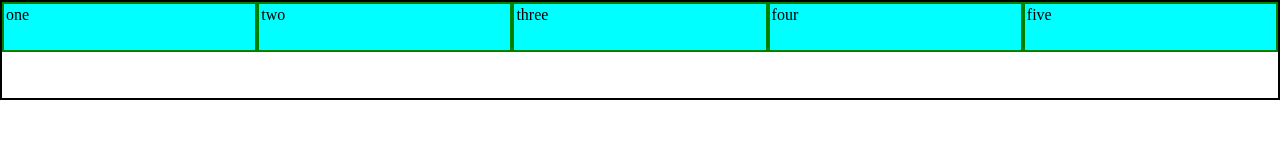
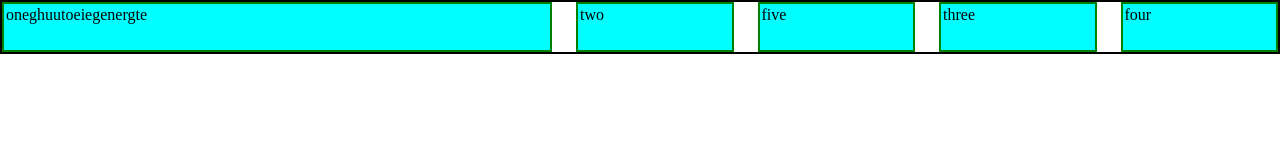
Before and after one commit to sivafastbokz/css-practice, a plain HTML site: page index.html in a window 1280 px wide. Drawn offline with Linux system fonts and the light colour scheme.

Commit message:
practiced

```diff
--- a/index.css
+++ b/index.css
@@ -113,19 +113,40 @@
 }
 .grid{
     display: grid;
-    height: 100px;
+    /* height: 130px; */
     width: 100%;
     border: 2px solid black;
-    grid-template-rows: repeat(5,1fr);
-    grid-template-columns: repeat(auto-fit,minmax(100px,1fr));
+    gap: 1.5rem;
+    grid-template-columns: 550px repeat(4,1fr); /* defines the width of each column */
+    /* grid-template-rows:auto; defines the height of the each row  */
+    /* grid-template-columns: repeat(auto-fit,minmax(100px,1fr)); */
+    /* grid-template-columns: fit-content(100px) fit-content(100px) 1fr; */
+    /* grid-template-columns: fit-content(150px); */
+    /* grid-auto-rows:max-content(auto,1fr); */
+    /* grid-template-columns: 2fr; */
+
+
 
 }
+.grid :last-child{
+    grid-column-start:3;
+    grid-row-start: 1;
+    /* grid-row-end:1; */
+}
+
+
 .item1{
     height: 50px;
-    width: 100%;
+    /* width: 100%; */
     background-color: aqua;
     border: 2px solid green;
     padding: 2px;
+    grid-column-start: 1;
+    grid-row-start: 1;
+    /* overflow:scroll */
+    /* max-width: 500px; */
+    word-wrap:break-word;
+
 
 }
 .item2{
@@ -160,3 +181,11 @@
     border: 2px solid green;
     padding: 2px;
 }
+
+.units{
+    font-size: 1rem;   /* rem for font-size  */
+    border: 2px solid green;
+    width: auto;
+
+    min-width: 300px;
+}
--- a/index.html
+++ b/index.html
@@ -69,11 +69,14 @@
             </div>
           </div> -->
           <div class='grid'>
-           <div class=item1>one</div>
+           <div class=item1>oneghuutoeiegenergte</div>
            <div class=item2>two</div>
            <div class=item3>three</div>
            <div class=item4>four</div>
            <div class=item5>five</div>
           </div>
+          <!-- <div class='units'>
+            <h1>CSS UNITS</h1>
+          </div> -->
 </body>
 </html>
```
